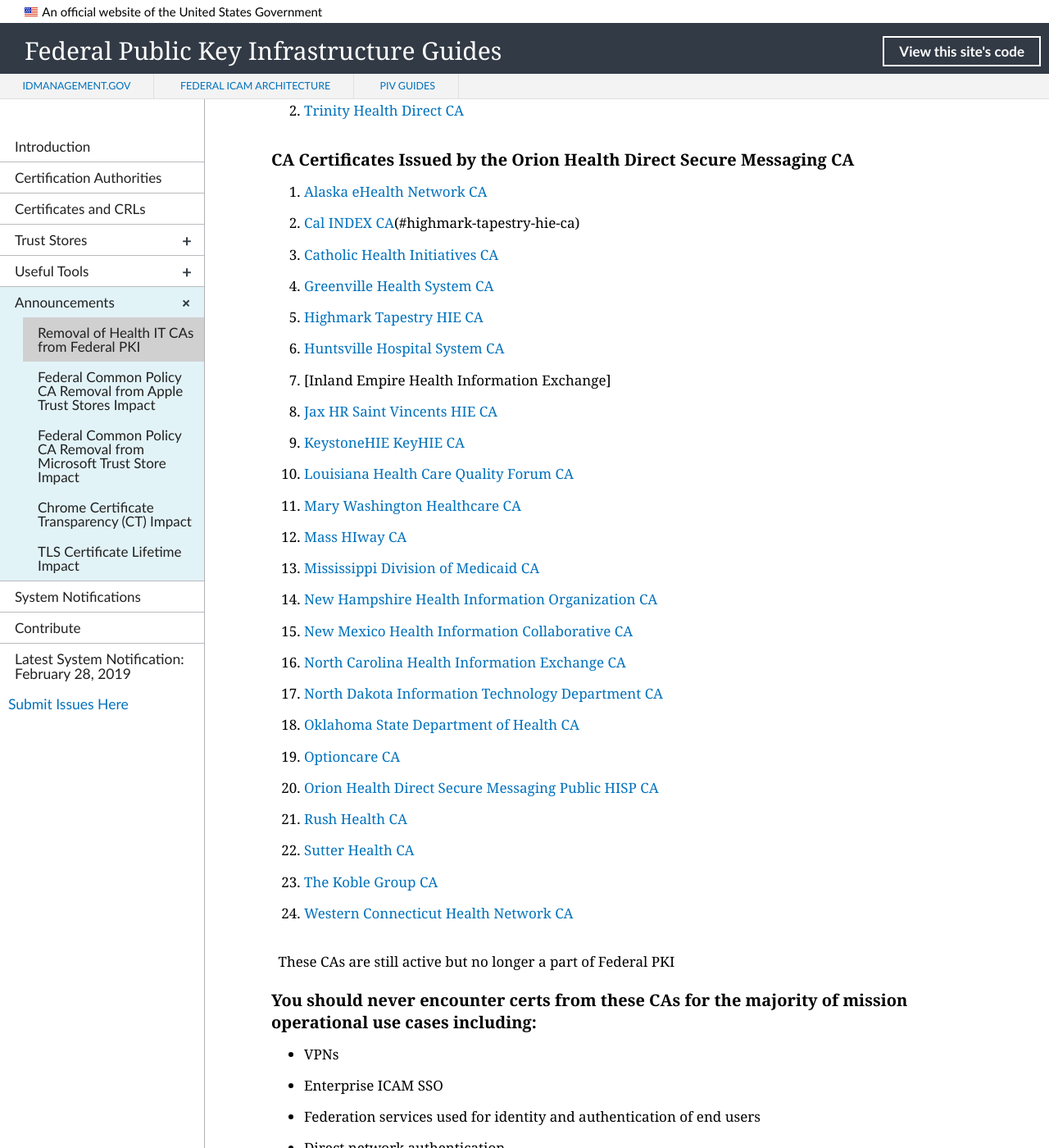
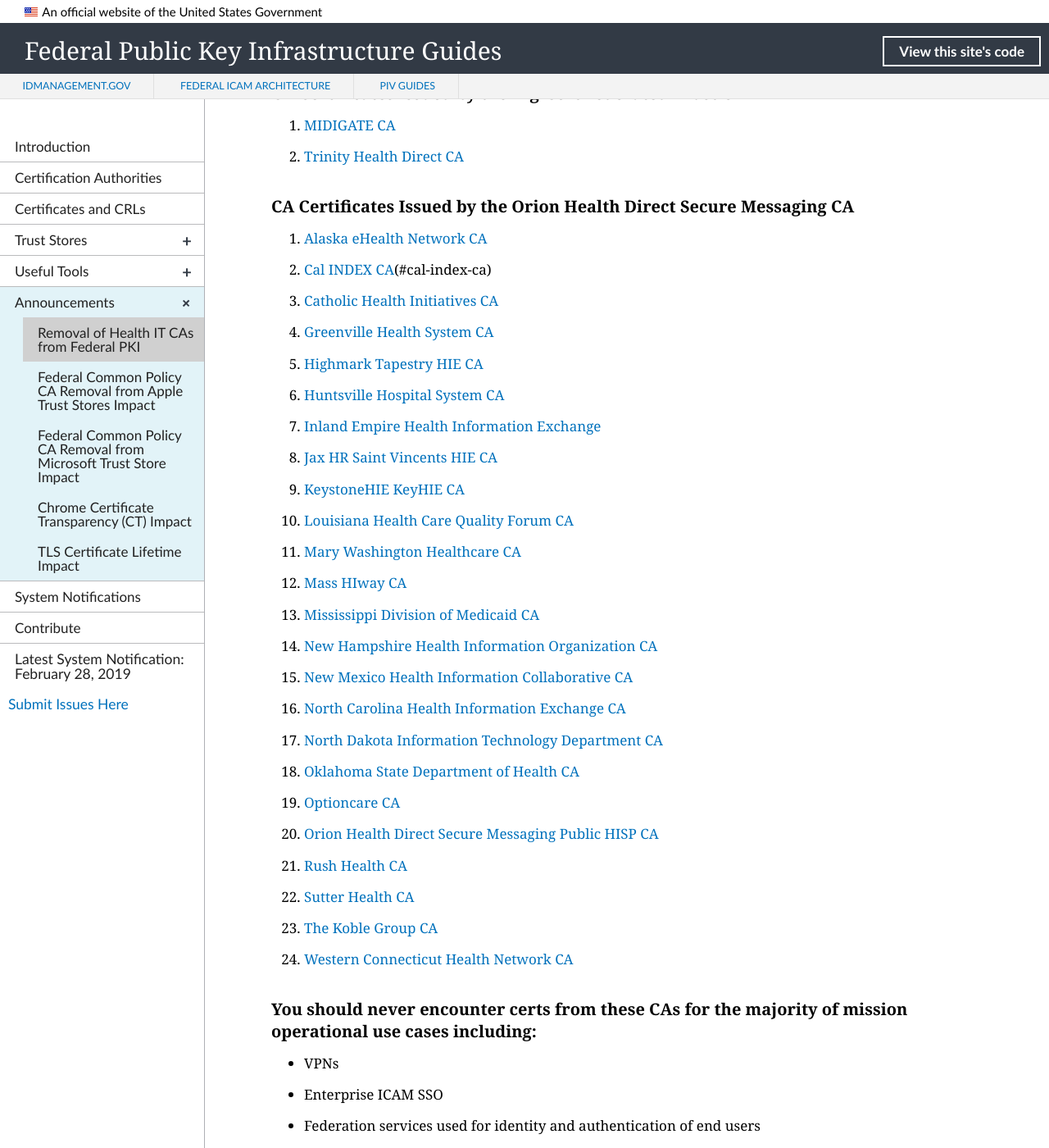
Before and after one commit to GSA/fpki-guides, a Jekyll site: the page built from _announcements/01_health_it_removal.md, in a window 1280 px wide and 1400 px high, scrolled down 1983 px. Shown: the whole window at 82% size. Built offline with Jekyll 4.4.1, drawn with Linux system fonts in a browser that asks for light colours; nearby versions of some CDN libraries; library files that are not in the unit come from our copies; some of the changed text lies outside the part shown.

Commit message:
Update 01_health_it_removal.md

```diff
--- a/_announcements/01_health_it_removal.md
+++ b/_announcements/01_health_it_removal.md
@@ -60,12 +60,12 @@
 
 ### CA Certificates Issued by the Orion Health Direct Secure Messaging CA
 1. [Alaska eHealth Network CA](#alaska-ehealth-network-ca)
-1. [Cal INDEX CA](#cal-index-ca)(#highmark-tapestry-hie-ca)
+1. [Cal INDEX CA](#cal-index-ca)(#cal-index-ca)
 1. [Catholic Health Initiatives CA](#catholic-health-initiatives-ca)
 1. [Greenville Health System CA](#greenville-health-system-ca)
-1. [Highmark Tapestry HIE CA](#huntsville-hospital-system-ca)
-1. [Huntsville Hospital System CA](#inland-empire-health-information-exchange)
-1. [Inland Empire Health Information Exchange]
+1. [Highmark Tapestry HIE CA](#highmark-tapestry-hie-ca)
+1. [Huntsville Hospital System CA](#huntsville-hospital-system-ca)
+1. [Inland Empire Health Information Exchange](#inland-empire-health-information-exchange)
 1. [Jax HR Saint Vincents HIE CA](#jax-hr-saint-vincents-hie-ca)
 1. [KeystoneHIE KeyHIE CA](#keystonehie-keyhie-ca)
 1. [Louisiana Health Care Quality Forum CA](#louisiana-health-care-quality-forum-ca)
@@ -84,7 +84,6 @@
 1. [The Koble Group CA](#the-koble-group-ca)
 1. [Western Connecticut Health Network CA](#western-connecticut-health-network-ca)
 
-These CAs are still active but no longer a part of Federal PKI
 
 ### You should never encounter certs from these CAs for the majority of mission operational use cases including:
 - VPNs
```
Also changed, not shown: other parts of _announcements/01_health_it_removal.md (+1 -1 lines).
